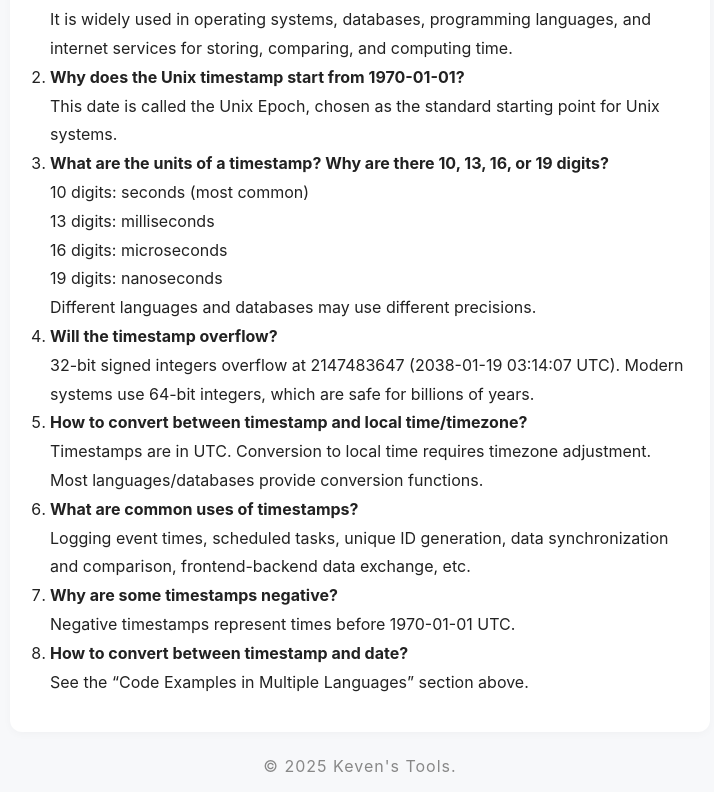
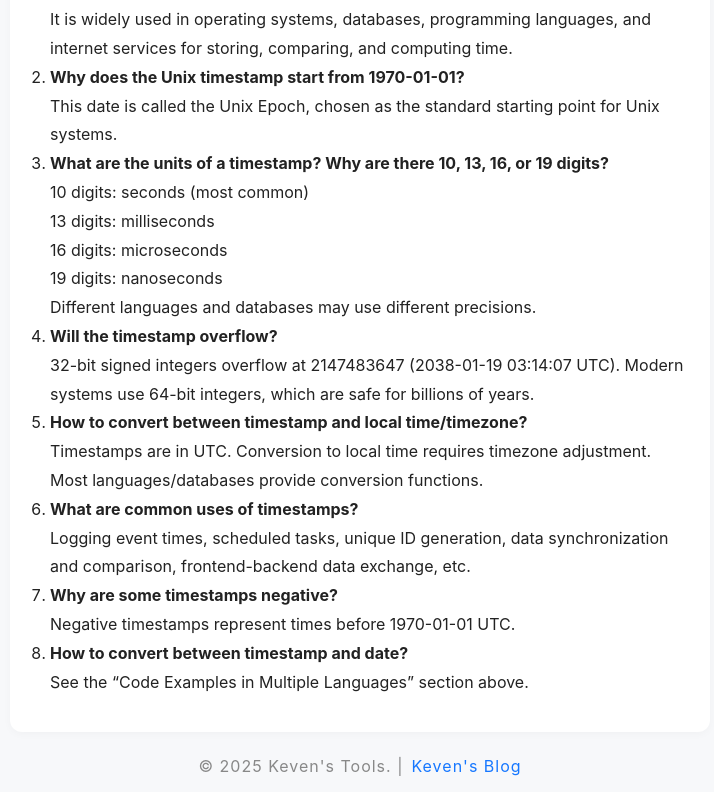
Before and after one commit to xuekeven/best-timestamp, a React (Create React App) app: page / in a window 1280 px wide. Shown: the part 4308-5100 px from the top of the page, without its empty margins (280-994 px from the left). Built offline with nearby package versions, Linux system fonts and the light colour scheme.

Commit message:
feat:增加博客外链

```diff
--- a/src/App.tsx
+++ b/src/App.tsx
@@ -451,7 +451,17 @@ function App() {
             <Intro lang={lang} open={openSections.intro} />
           </Section>
         </main>
-        <footer className="footer">© 2025 Keven's Tools.</footer>
+        <footer className="footer">
+          © 2025 Keven's Tools. |
+          <a
+            href="https://xuekeven.github.io/"
+            target="_blank"
+            rel="noopener noreferrer"
+            style={{ color: '#1677ff', textDecoration: 'none', marginLeft: '8px' }}
+          >
+            Keven's Blog
+          </a>
+        </footer>
       </div>
     </>
   );
```
